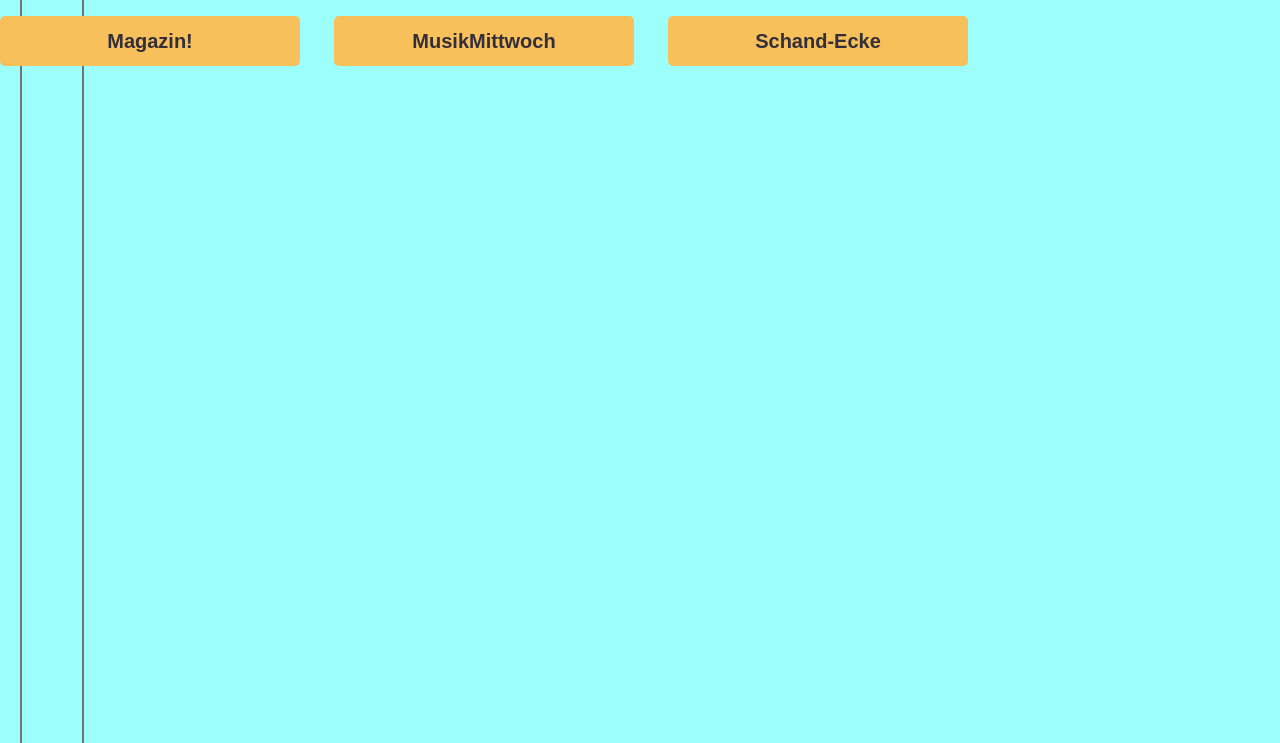
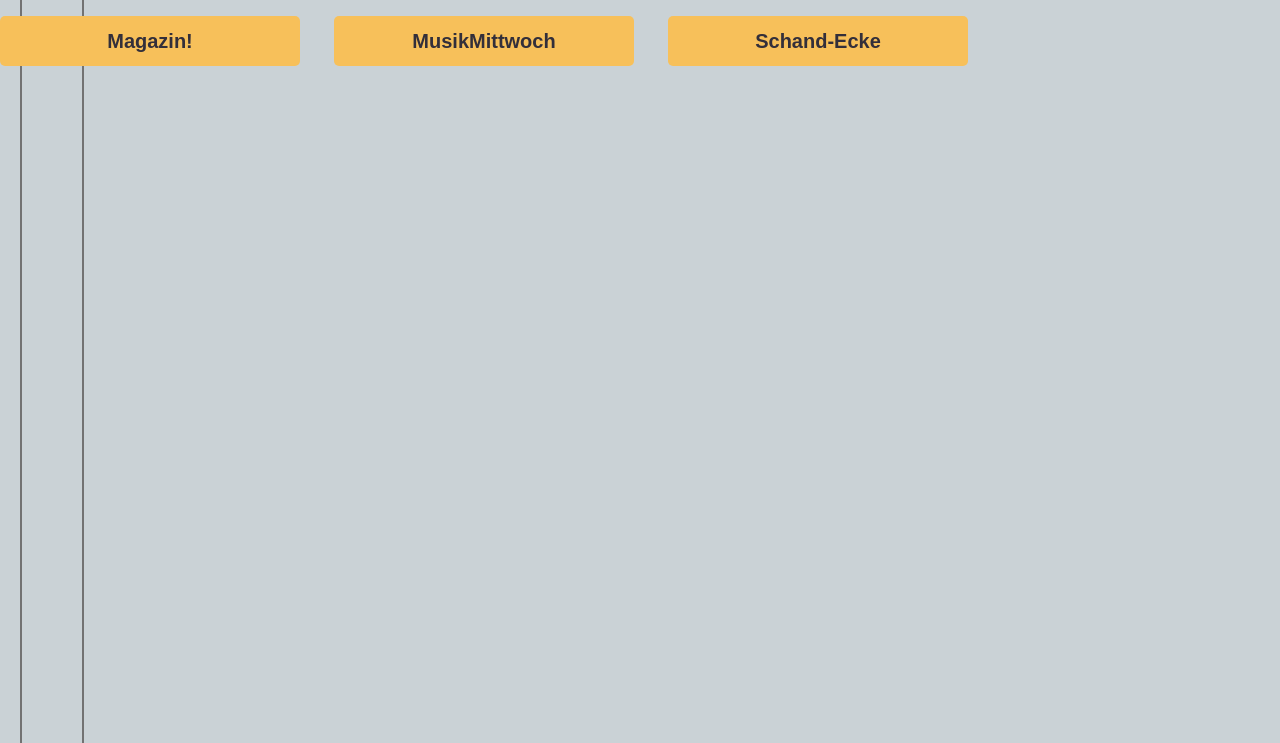
Before and after one commit to MesserFinkelberg/splitterFaserNackt, a plain HTML site: page index.html in a window 1280 px wide. Shown: the part 346-1089 px from the top of the page. Drawn offline with nearby package versions, Linux system fonts and the light colour scheme; a web font is replaced by a local one.

Commit message:
Update splitterFaserNackt.css

```diff
--- a/styles/splitterFaserNackt.css
+++ b/styles/splitterFaserNackt.css
@@ -19,7 +19,7 @@ body {
     padding: 0px;
     height: 100%;
     width: 100%;
-    background-color: #9CFFFA ;
+    background-color: #cad2d6 ;
 }
 
 h2,h3{
```
